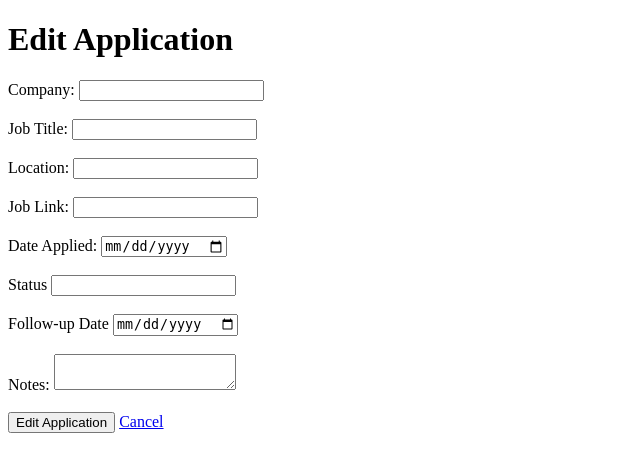
After one commit to DeviWilk3747/job-application-tracker-flask, a Flask app: template templates/edit_application.html in a window 1280 px wide. The commit adds this page. Shown: the top 472 px of the page, without its empty margins (0-640 px from the left). Run offline with Flask 3, Linux system fonts and the light colour scheme; the template is opened without the code that fills it, so the values that code supplies are empty.

Commit message:
Add edit application feature

```diff
--- a/app.py
+++ b/app.py
@@ -92,6 +92,68 @@ def delete_application(application_id):
     flash("Application deleted successfully.")
     return redirect(url_for("view_applications"))
 
+@app.route("/edit-application/<int:application_id>", methods=["GET", "POST"])
+def edit_application(application_id):
+    # Retrieves submitted data
+    if request.method == "POST":
+        company = request.form.get("company", "").strip()
+        job_title = request.form.get("job_title", "").strip()
+        location = request.form.get("location", "").strip()
+        job_link = request.form.get("job_link", "").strip()
+        date_applied = request.form.get("date_applied", "").strip()
+        status = request.form.get("status", "").strip()
+        follow_up_date = request.form.get("follow_up_date", "").strip()
+        notes = request.form.get("notes", "").strip()
+
+        # Stops if any required field is empty
+        if not company or not job_title or not date_applied or not status:
+            return render_template(
+                "edit_application.html",
+                error="All fields required.",
+                application=(application_id, company, job_title, date_applied, status)
+            )
+
+        cursor.execute(
+            """
+            UPDATE applications
+            SET
+                company = ?,
+                job_title = ?,
+                location = ?,
+                job_link = ?,
+                date_applied = ?,
+                status = ?,
+                follow_up_date = ?,
+                notes = ?
+            WHERE id = ?
+            """,
+            (company, job_title, location, job_link, date_applied, status, follow_up_date, notes, application_id)
+        )
+
+        connection.commit()
+        flash("Application updated successfully")
+        return redirect(url_for("view_applications"))
+
+    # A GET request retrieves the current application for the form
+    if request.method == "GET":
+        cursor.execute(
+            """
+            SELECT * FROM applications
+            WHERE id = ?
+            """,
+            (application_id,)
+        )
+
+        application = cursor.fetchone()
+
+        # Handles an ID that does not exist
+        if application is None:
+            return "Application not found", 404
+
+    # Send selected expense to edit form
+    return render_template("edit_application.html", application=application)
+
+
 # Run Flask server
 if __name__ == "__main__":
     app.run(debug=True)
--- /dev/null
+++ b/templates/edit_application.html
@@ -0,0 +1,98 @@
+<!DOCTYPE html>
+<html>
+    <head>
+        <title>Edit Application</title>
+    </head>
+
+    <body>
+        <h1>Edit Application</h1>
+
+        {% if error %}
+            <p>{{ error }}</p>
+        {% endif %}
+
+        <form action="/edit-application/{{ application[0] }}" method="POST">
+            <label for="company">Company:</label>
+            <input
+                type="text"
+                id="company"
+                name="company"
+                value="{{ application[1] }}"
+                required
+            >
+
+            <br><br>
+
+            <label for="job_title">Job Title:</label>
+            <input
+                type="text"
+                id="job_title"
+                name="job_title"
+                value="{{ application[2] }}"
+                required
+            >
+
+            <br><br>
+
+            <label for="location">Location:</label>
+            <input
+                type="text"
+                id="location"
+                name="location"
+                value="{{ application[3] }}"
+            >
+
+            <br><br>
+
+            <label for="job_link">Job Link:</label>
+            <input
+                type="text"
+                id="job_link"
+                name="job_link"
+                value="{{ application[4] }}"
+            >
+
+            <br><br>
+
+            <label for="date_applied">Date Applied:</label>
+            <input
+                type="date"
+                id="date_applied"
+                name="date_applied"
+                value="{{ application[5] }}"
+                required
+            >
+
+            <br><br>
+
+            <label for="status">Status</label>
+            <input
+                type="text"
+                id="status"
+                name="status"
+                value="{{ application[6] }}"
+                required
+            >
+
+            <br><br>
+
+            <label for="follow_up_date">Follow-up Date</label>
+            <input
+                type="date"
+                id="follow_up_date"
+                name="follow_up_date"
+                value="{{ application[7] }}"
+            >
+
+            <br><br>
+
+            <label for="notes">Notes:</label>
+            <textarea id="notes" name="notes" value="{{ application[8] }}"></textarea>
+
+            <br><br>
+
+            <button type="submit">Edit Application</button>
+            <a href="/view-applications">Cancel</a>
+        </form>
+    </body>
+</html>
--- a/templates/view_applications.html
+++ b/templates/view_applications.html
@@ -32,6 +32,10 @@
 
                 <br>
 
+                <a href="/edit-application/{{ application[0] }}">Edit</a>
+
+                <br>
+
                 <form
                     action="/delete-application/{{ application[0] }}"
                     method="POST"
```
